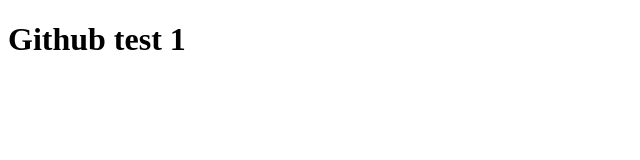
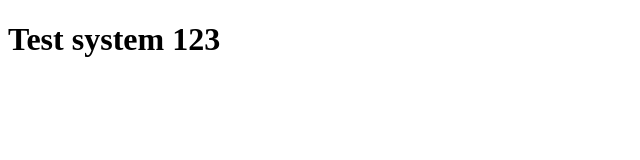
Before and after one commit to SASHA715/SASHA715.github.io, a plain HTML site: page index.html in a window 1280 px wide. Shown: the whole page, without its empty margins (0-640 px from the left). Drawn offline with Linux system fonts and the light colour scheme.

Commit message:
Update index.html

```diff
--- a/index.html
+++ b/index.html
@@ -7,6 +7,6 @@
     <title>Document</title>
 </head>
 <body>
-    <h1>Github test 1</h1>
+    <h1>Test system 123</h1>
 </body>
 </html>
```
